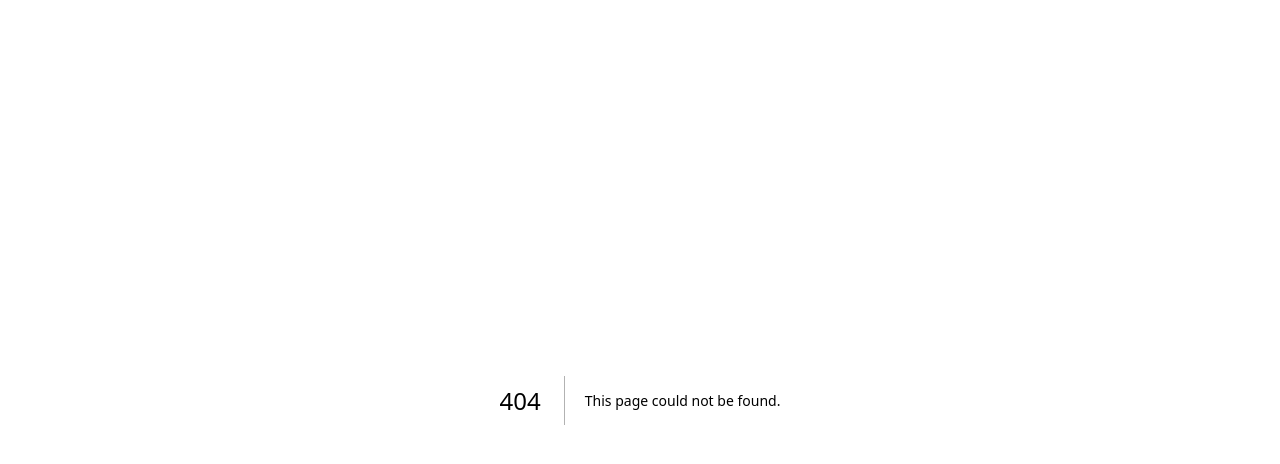
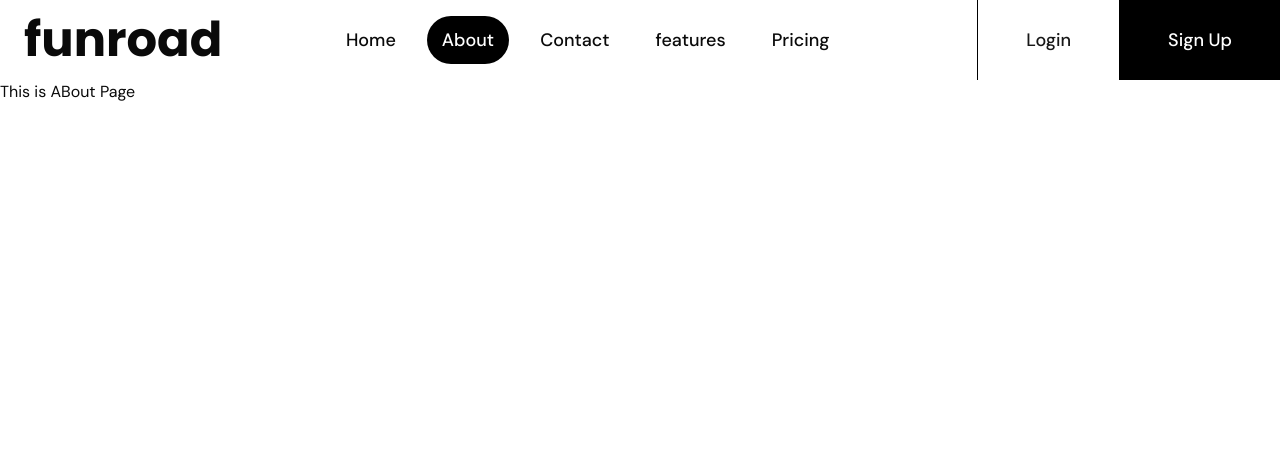
Before and after one commit to Jsriprashant/Multi-Tenant-Ecommerce-Platform, a Next.js app: page /about in a window 1280 px wide. Before the commit this address had no page. Shown: the top 464 px of the page. Built offline with nearby package versions, Linux system fonts and the light colour scheme.

Commit message:
Refactor project structure: move Home page to (home) directory, add About, Contact, Pricing pages, and implement Layout and Navbar components

```diff
--- /dev/null
+++ b/src/app/(home)/about/page.tsx
@@ -0,0 +1,8 @@
+
+export default function About() {
+  return (
+    <div>
+      This is ABout Page
+    </div>
+  )
+}
--- /dev/null
+++ b/src/app/(home)/contact/page.tsx
@@ -0,0 +1,8 @@
+
+export default function Contact() {
+  return (
+    <div>
+        This is Contact Page
+    </div>
+  )
+}
--- /dev/null
+++ b/src/app/(home)/layout.tsx
@@ -0,0 +1,16 @@
+import { Navbar } from "./navbar"
+
+interface Props{
+    children: React.ReactNode
+}
+
+function Layout({children}: Props) {
+    return (
+        <div>
+            <Navbar />
+          {children}
+        </div>
+    )
+}
+
+export default Layout
--- /dev/null
+++ b/src/app/(home)/navbar.tsx
@@ -0,0 +1,80 @@
+'use client'
+
+import { Poppins } from "next/font/google"
+import Link from "next/link"
+
+import { cn } from "@/lib/utils"
+import { Button } from "@/components/ui/button"
+import { usePathname } from "next/navigation"
+
+const poppins = Poppins({
+    subsets: ["latin"],
+    weight: ["700"]
+})
+
+interface navbarItemProps {
+    href: string,
+    children: React.ReactNode,
+    isactive?: boolean
+}
+
+const NavbarItems = ({ href, children, isactive }: navbarItemProps) => {
+    return (
+        <Button asChild variant={"outline"} className={cn("bg-transparent hover:bg-transparent rounded-full hover:border-primary border-transparent px-3.5 text-lg", isactive && "bg-black text-white hover:bg-black hover:text-white")}>
+
+            <Link href={href}>
+                {children}
+            </Link>
+        </Button>
+    )
+
+}
+
+const navbarItems = [
+    { href: "/", children: "Home" },
+    { href: "/about", children: "About" },
+    { href: "/contact", children: "Contact" },
+    { href: "/features", children: "features" },
+    { href: "/pricing", children: "Pricing" },
+
+]
+
+export const Navbar = () => {
+    const pathname = usePathname();
+    //A Client Component hook that lets you read the current URL's pathname.
+    return (
+        <nav className="h-20 flex justify-between bg-white font-medium">
+            <Link href="/" className="pl-6 flex items-center">
+                <span className={cn("text-5xl font-semibold", poppins.className)}>
+                    funroad
+                </span>
+            </Link>
+
+            <div className=" pr-6 items-center justify-center gap-4 hidden lg:flex ">
+                {
+                    navbarItems.map((Item) =>
+                    (
+                        <NavbarItems key={Item.href} href={Item.href} isactive={pathname === Item.href}>
+                            {Item.children}
+                        </NavbarItems>
+                    ))
+                }
+
+            </div>
+
+            <div className="hidden lg:flex">
+                <Button asChild variant={"secondary"} className="bg-white border-l border-t-0 border-b-0 border-r-0 px-12 h-full rounded-none hover:bg-pink-400 transition-colors text-lg">
+                    <Link href={"/sign-in"}>
+                        Login
+                    </Link>
+                </Button>
+
+                <Button asChild variant={"secondary"} className="bg-black text-white border-l border-t-0 border-b-0 border-r-0 px-12 h-full rounded-none hover:bg-pink-400 hover:text-black transition-colors text-lg">
+                    <Link href={"/sign-up"}>
+                    Sign Up
+                    </Link>
+                </Button>
+            </div>
+        </nav>
+    )
+}
--- a/src/app/page.tsx
+++ b/src/app/(home)/page.tsx
@@ -9,7 +9,7 @@
     <div className="flex flex-col gap-y-4 p-1 m-1">
       <div>
 
-      <Button variant={"elevated"}> Hello World</Button>
+        <Button variant={"elevated"}> Hello World</Button>
       </div>
       <Input placeholder="Enter something"></Input>
       <Progress value={50}></Progress>
@@ -18,3 +18,4 @@
     </div>
   );
 }
+// moved page.tsx from src/app/page.tsx to src/app/(home)/page.tsx
--- /dev/null
+++ b/src/app/(home)/pricing/page.tsx
@@ -0,0 +1,9 @@
+
+
+export default function Pricing() {
+  return (
+    <div>
+      This is Pricing Page
+    </div>
+  )
+}
```
Also changed, not shown: 1 other file (tests, documents, lock files or other folders).
